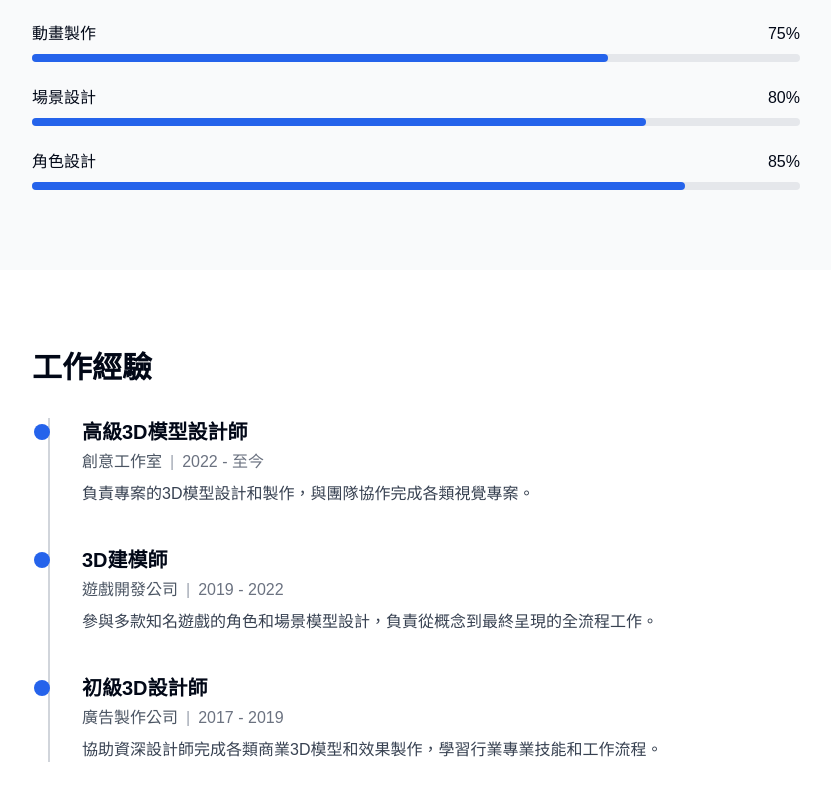
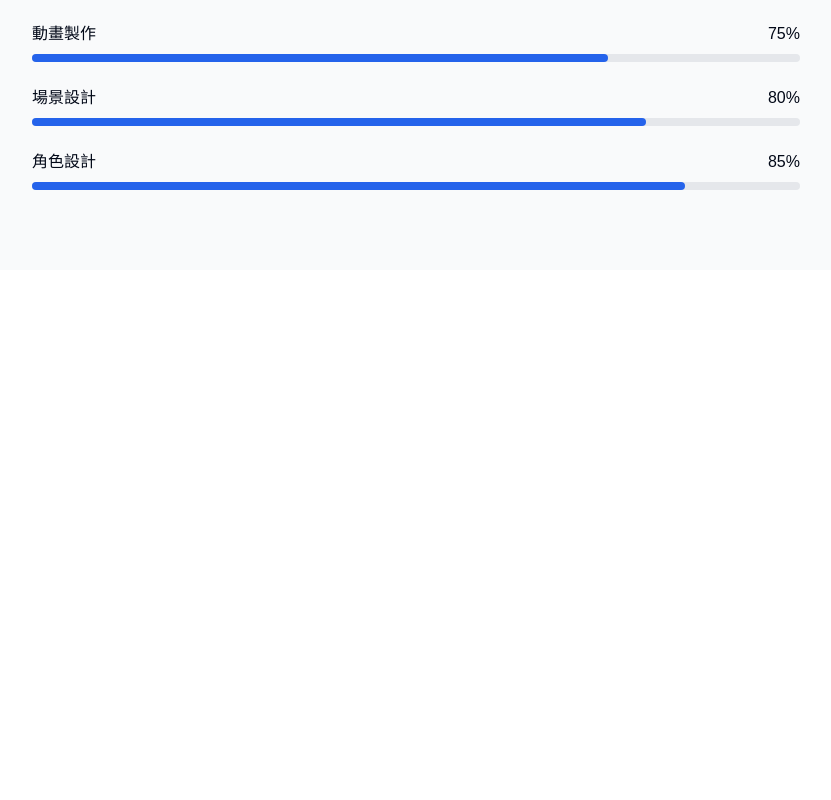
Before and after one commit to ian12123/da17064f-1120-4be3-bc26-333365578cda, a React (Vite) app: page / in a window 1280 px wide. Shown: the part 1286-2086 px from the top of the page, without its empty margins (224-1055 px from the left). After the commit the page ends 1556 px from the top, so only its background shows below. Built offline with nearby package versions, Linux system fonts and the light colour scheme.

Commit message:
Remove experience section
Removed the "工作經驗" section from the index page.

```diff
--- a/src/pages/Index.tsx
+++ b/src/pages/Index.tsx
@@ -1,4 +1,3 @@
-
 import { useEffect, useRef } from 'react';
 import { motion, useInView, useAnimation } from 'framer-motion';
 import PageTransition from '@/components/PageTransition';
@@ -85,79 +84,6 @@ const SkillsSection = () => {
   );
 };
 
-const ExperienceSection = () => {
-  const controls = useAnimation();
-  const ref = useRef(null);
-  const isInView = useInView(ref, { once: true });
-
-  useEffect(() => {
-    if (isInView) {
-      controls.start('visible');
-    }
-  }, [controls, isInView]);
-
-  return (
-    <motion.div
-      ref={ref}
-      initial="hidden"
-      animate={controls}
-      variants={{
-        hidden: { opacity: 0, y: 50 },
-        visible: { opacity: 1, y: 0, transition: { duration: 0.8 } }
-      }}
-      className="max-w-3xl mx-auto"
-    >
-      <h2 className="text-3xl font-bold mb-8">工作經驗</h2>
-
-      <div className="relative border-l-2 border-gray-300 pl-8 ml-4">
-        {[
-          {
-            year: '2022 - 至今',
-            position: '高級3D模型設計師',
-            company: '創意工作室',
-            description: '負責專案的3D模型設計和製作，與團隊協作完成各類視覺專案。'
-          },
-          {
-            year: '2019 - 2022',
-            position: '3D建模師',
-            company: '遊戲開發公司',
-            description: '參與多款知名遊戲的角色和場景模型設計，負責從概念到最終呈現的全流程工作。'
-          },
-          {
-            year: '2017 - 2019',
-            position: '初級3D設計師',
-            company: '廣告製作公司',
-            description: '協助資深設計師完成各類商業3D模型和效果製作，學習行業專業技能和工作流程。'
-          },
-        ].map((experience, index) => (
-          <motion.div
-            key={index}
-            className="mb-10 relative"
-            initial={{ opacity: 0, x: -20 }}
-            animate={controls}
-            variants={{
-              visible: {
-                opacity: 1,
-                x: 0,
-                transition: { duration: 0.6, delay: 0.2 * index }
-              }
-            }}
-          >
-            <div className="absolute -left-12 mt-1.5 h-4 w-4 rounded-full bg-blue-600" />
-            <h3 className="text-xl font-semibold mb-1">{experience.position}</h3>
-            <div className="flex items-center mb-2">
-              <span className="font-medium text-gray-600">{experience.company}</span>
-              <span className="mx-2 text-gray-400">|</span>
-              <span className="text-gray-500">{experience.year}</span>
-            </div>
-            <p className="text-gray-700">{experience.description}</p>
-          </motion.div>
-        ))}
-      </div>
-    </motion.div>
-  );
-};
-
 const Index = () => {
   return (
     <PageTransition>
@@ -189,10 +115,7 @@ const Index = () => {
           <SkillsSection />
         </section>
 
-        {/* Experience Section */}
-        <section className="py-20 bg-white">
-          <ExperienceSection />
-        </section>
+        {/* Experience Section has been removed */}
       </div>
     </PageTransition>
   );
```
